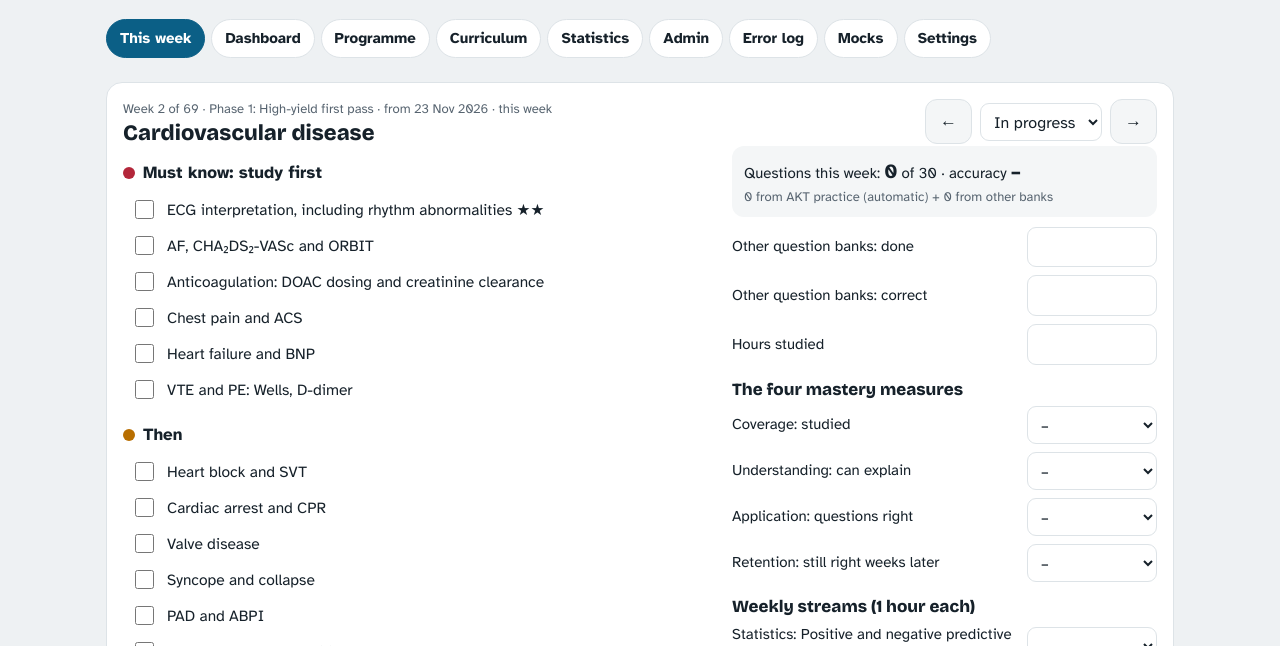
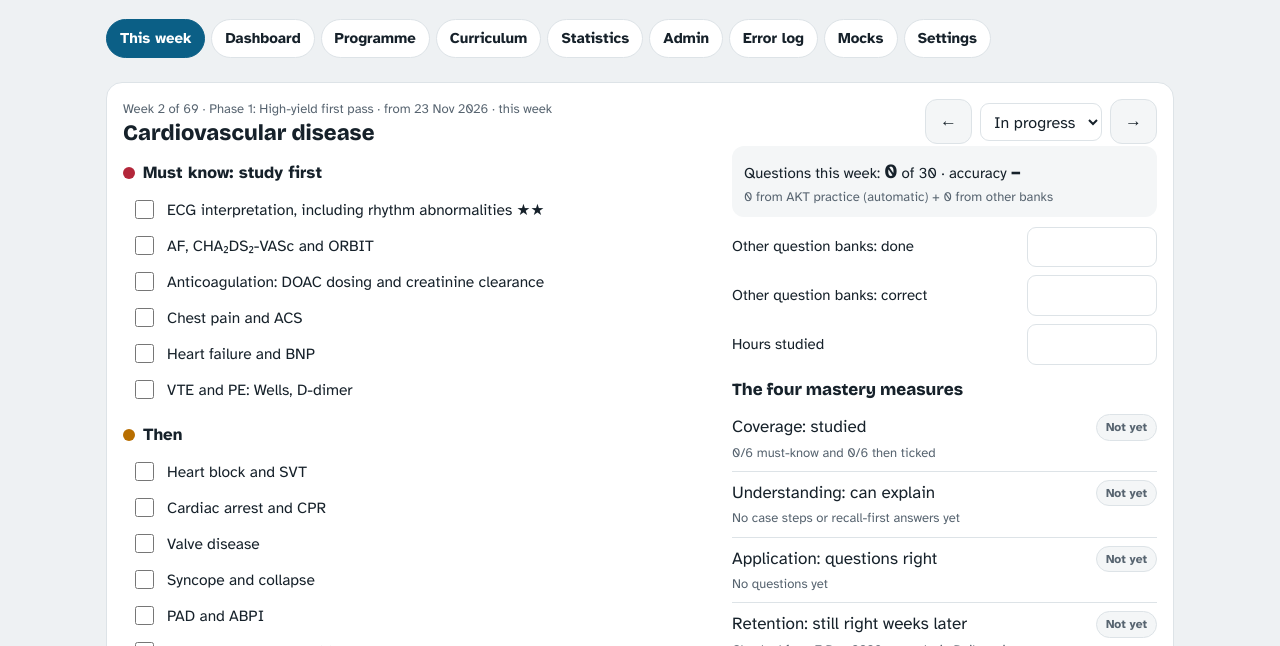
Before and after one commit to perespinaware/core-gp-notes, a plain HTML site: page programme/index.html in a window 1280 px wide. Shown: the part 154-800 px from the top of the page. Drawn offline with nearby package versions, Linux system fonts and the light colour scheme.

Commit message:
AKT Programme: automatic mastery measures (coverage, understanding, application, retention)
Co-Authored-By: Claude Opus 5.5 <noreply@anthropic.com>
Claude-Session: https://claude.ai/code/session_017no5aYMztAwGfDHqf1qjqY

```diff
--- a/programme/index.html
+++ b/programme/index.html
@@ -65,6 +65,7 @@ tr.click{cursor:pointer}tr.click:hover td{background:var(--soft)}
 .note{font-size:13px;color:var(--mut)}
 .pass{display:inline-block;min-width:34px;text-align:center;font-size:12px;font-weight:700;padding:3px 6px;border-radius:7px;border:1px solid var(--line);color:var(--mut);background:var(--soft)}
 .pass.d{background:var(--ok);border-color:var(--teal);color:var(--teal)}.pass.p{border-color:var(--amber);color:var(--amber)}
+.meas{display:grid;grid-template-columns:1fr auto;gap:2px 10px;align-items:center;padding:8px 0;border-bottom:1px solid var(--line)}.meas .note{grid-column:1/-1;margin:0}
 .conf{display:flex;gap:3px;align-items:center}.conf i{width:12px;height:12px;border-radius:3px;background:var(--soft);border:1px solid var(--line)}
 .conf i.on.l1,.conf i.on.l2{background:var(--red);border-color:var(--red)}.conf i.on.l3{background:var(--amber);border-color:var(--amber)}.conf i.on.l4,.conf i.on.l5{background:var(--teal);border-color:var(--teal)}
 .conf b{margin-left:6px;font-size:15px}
@@ -102,7 +103,29 @@ const auto=n=>{const a=wkStart(n).getTime(),b=a+7*DAY,L=practice.log.filter(x=>x
 const qs=n=>{const a=auto(n),w=W(n);return {q:a.q+(+w.oq||0),c:a.c+(+w.oc||0),a}};
 const pct=x=>x===null||isNaN(x)?"–":Math.round(x*100)+"%";
 const mscore=v=>v==="Yes"?1:v==="Partial"?0.5:0;
-const mastery=n=>{const m=W(n).m||[];return m.reduce((s,v)=>s+mscore(v),0)/4};
+/* The four mastery measures, worked out from what you do. A value you set before this change is kept only where there is no evidence yet. */
+const RET_GAP=7*DAY;
+function meas(n){const i=info(n),w=W(n),old=w.m||[],a=wkStart(n).getTime(),b=a+7*DAY,out=[];
+ const L=practice.log.filter(x=>x.t>=a&&x.t<b),q=qs(n);
+ // 1 Coverage: the must-know and then lists you've ticked (revision weeks: questions done)
+ const tk=w.ticks||{};let v="",why="";
+ if(i.must.length){const mD=i.must.filter((x,k)=>tk["m"+k]).length,tD=i.then.filter((x,k)=>tk["t"+k]).length,tot=i.must.length+i.then.length;
+  v=mD===i.must.length&&tD===i.then.length?"Yes":(mD===i.must.length||(mD+tD)>=tot/2)?"Partial":"";why=`${mD}/${i.must.length} must-know and ${tD}/${i.then.length} then ticked`}
+ else{v=q.q>=i.q?"Yes":q.q>=i.q/2?"Partial":"";why=`${q.q} of ${i.q} revision questions`}
+ out.push({v,why});
+ // 2 Understanding: reasoning answers (case steps, and questions answered with recall first)
+ const U=L.filter(x=>x.r||String(x.id).startsWith("case-")),uc=U.filter(x=>x.ok).length,ua=U.length?uc/U.length:0;
+ out.push({v:U.length>=10&&ua>=.7?"Yes":U.length>=5&&ua>=.5?"Partial":"",why:U.length?`${U.length} reasoning answers (cases, recall first), ${pct(ua)} right`:"No case steps or recall-first answers yet"});
+ // 3 Application: all questions this week against your target
+ const acc=q.q?q.c/q.q:0,need=Math.min(40,i.q);
+ out.push({v:q.q>=need&&acc>=S.target?"Yes":q.q>=10&&acc>=.6?"Partial":"",why:q.q?`${q.q} questions, ${pct(acc)} right (Yes needs ${need}+ at ${pct(S.target)})`:"No questions yet"});
+ // 4 Retention: questions first met this week, answered again at least 7 days later
+ const first={};practice.log.forEach(x=>{if(first[x.id]===undefined)first[x.id]=x.t});
+ const R=practice.log.filter(x=>first[x.id]>=a&&first[x.id]<b&&x.t-first[x.id]>=RET_GAP),rc=R.filter(x=>x.ok).length,ra=R.length?rc/R.length:0;
+ out.push({v:R.length>=10&&ra>=.8?"Yes":R.length>=5&&ra>=.6?"Partial":"",why:R.length?`${R.length} re-answered 7+ days later, ${pct(ra)} right`:(Date.now()<b+RET_GAP?"Checked from "+fmt(new Date(b+RET_GAP))+" onwards, in Daily review":"No re-answers yet: do Daily review")});
+ out.forEach((o,k)=>{if(!o.v&&old[k]&&!(k===0?i.must.some((x,j)=>tk["m"+j]):k===1?U.length:k===2?q.q:R.length)){o.v=old[k];o.why="Entered by you before measures became automatic"}});
+ return out}
+const mastery=n=>meas(n).reduce((s,o)=>s+mscore(o.v),0)/4;
 const statusTag=s=>`<span class="tag ${s==="Done"?"done":s==="In progress"?"prog":""}">${esc(s||"Not started")}</span>`;
 const TABS=[["week","This week"],["dash","Dashboard"],["plan","Programme"],["curric","Curriculum"],["stats","Statistics"],["admin","Admin"],["errors","Error log"],["mocks","Mocks"],["settings","Settings"]];
 let view=null;
@@ -129,19 +152,20 @@ function weekView(n){const i=info(n),w=W(n),q=qs(n),cw=curWeek();
   <div class="field"><label for="oc">Other question banks: correct</label><input id="oc" type="number" min="0" value="${w.oc??""}"></div>
   <div class="field"><label for="hours">Hours studied</label><input id="hours" type="number" min="0" step="0.5" value="${w.hours??""}"></div>
   <h3>The four mastery measures</h3>
-  ${MEAS.map((m,k)=>`<div class="field"><label for="m${k}">${m}</label><select id="m${k}">${["","Partial","Yes"].map(v=>`<option value="${v}" ${(w.m||[])[k]===v?"selected":""}>${v||"–"}</option>`).join("")}</select></div>`).join("")}
+  ${meas(n).map((o,k)=>`<div class="meas"><span>${MEAS[k]}</span><span class="tag ${o.v==="Yes"?"done":o.v==="Partial"?"prog":""}">${o.v||"Not yet"}</span><div class="note">${esc(o.why)}</div></div>`).join("")}
+  <p class="note">These fill in automatically. Tick the lists to show coverage. Do cases or turn on recall first for understanding. Answer questions for application. Daily review brings questions back after a week for retention.</p>
   <h3>Weekly streams (1 hour each)</h3>
   <div class="field"><label for="sst">Statistics: ${esc(st?st[0]:"all done")}</label><select id="sst">${["","Partial","Yes"].map(v=>`<option value="${v}" ${w.stats===v?"selected":""}>${v||"–"}</option>`).join("")}</select></div>
   <div class="field"><label for="ast">Admin: ${esc(ad?ad[0]:"all done")}</label><select id="ast">${["","Partial","Yes"].map(v=>`<option value="${v}" ${w.admin===v?"selected":""}>${v||"–"}</option>`).join("")}</select></div>
   <label class="note" for="wnotes">Notes</label><textarea id="wnotes">${esc(w.notes||"")}</textarea>
   <div class="row" style="margin-top:10px"><a class="btn" href="../akt/">Practise in AKT practice</a><a class="btn ghost" href="../blueprint/">Blueprint</a></div>
  </div></div></div>`;
- const up=()=>{w.status=$("status").value;w.oq=$("oq").value;w.oc=$("oc").value;w.hours=$("hours").value;w.m=[0,1,2,3].map(k=>$("m"+k).value);w.stats=$("sst").value;w.admin=$("ast").value;w.notes=$("wnotes").value;
+ const up=()=>{w.status=$("status").value;w.oq=$("oq").value;w.oc=$("oc").value;w.hours=$("hours").value;w.stats=$("sst").value;w.admin=$("ast").value;w.notes=$("wnotes").value;
   if(w.stats==="Yes"&&st&&S.stats[st[0]]!=="Done"){S.stats[st[0]]="Done"}if(w.admin==="Yes"&&ad&&S.admin[ad[0]]!=="Done"){S.admin[ad[0]]="Done"}save()};
- ["status","oq","oc","hours","m0","m1","m2","m3","sst","ast","wnotes"].forEach(id=>$(id).onchange=()=>{up();if(["status","oq","oc","sst","ast"].includes(id))weekView(n)});
+ ["status","oq","oc","hours","sst","ast","wnotes"].forEach(id=>$(id).onchange=()=>{up();if(["status","oq","oc","sst","ast"].includes(id))weekView(n)});
  document.querySelectorAll("[data-t]").forEach(c=>c.onchange=()=>{w.ticks=w.ticks||{};w.ticks[c.dataset.t]=c.checked;
   const total=i.must.length+i.then.length,done=Object.entries(w.ticks).filter(([k,v])=>v&&(k[0]==="m"||k[0]==="t")).length;if(done&&(!w.status||w.status==="Not started"))w.status="In progress";
-  if(i.must.every((x,k)=>w.ticks["m"+k])&&!(w.m||[])[0]){w.m=w.m||["","","",""];w.m[0]=i.then.every((x,k)=>w.ticks["t"+k])?"Yes":"Partial"}save();if(!$("status").value||$("status").value!==w.status)weekView(n)})}
+  save();weekView(n)})}
 
 /* ---------- dashboard ---------- */
 function dash(){const cw=curWeek(),done=Object.entries(S.weeks).filter(([k,v])=>v.status==="Done").length;
@@ -149,7 +173,7 @@ function dash(){const cw=curWeek(),done=Object.entries(S.weeks).filter(([k,v])=>
  const weeksLeft=Math.max(0,Math.ceil((new Date(S.exam+"T00:00:00")-Date.now())/7/DAY));
  const rows=PHASES.map(p=>{let wd=0,qt=0,qd=0,qc=0,h=0;for(let n=p.weeks[0];n<=p.weeks[1];n++){const w=W(n),q=qs(n);if(w.status==="Done")wd++;qt+=info(n).q;qd+=q.q;qc+=q.c;h+=+w.hours||0}return {p,wd,tot:p.weeks[1]-p.weeks[0]+1,qt,qd,qc,h}});
  const all=rows.reduce((a,r)=>({wd:a.wd+r.wd,tot:a.tot+r.tot,qt:a.qt+r.qt,qd:a.qd+r.qd,qc:a.qc+r.qc,h:a.h+r.h}),{wd:0,tot:0,qt:0,qd:0,qc:0,h:0});
- const ms=[0,1,2,3].map(k=>{let s=0;for(let n=1;n<=69;n++)s+=mscore((W(n).m||[])[k]);return s/69});
+ const ms=[0,1,2,3].map(k=>{let s=0;for(let n=1;n<=69;n++)s+=mscore(meas(n)[k].v);return s/69});
  const sd=STATS.filter(([n])=>S.stats[n]==="Done").length,ad=ADMIN.filter(([n])=>S.admin[n]==="Done").length;
  const openErr=S.errors.filter(e=>e.status!=="Resolved").length,mk=allMocks();
  $("app").innerHTML=`<div class="kpis"><div class="kpi"><b>${cw||"–"}</b><span>current week of 69</span></div><div class="kpi"><b>${weeksLeft}</b><span>weeks until the exam</span></div><div class="kpi"><b>${pct(all.wd/69)}</b><span>${all.wd} weeks done</span></div><div class="kpi"><b style="color:${behind?"var(--red)":"var(--teal)"}">${behind?behind+" behind":"On track"}</b><span>schedule</span></div></div>
@@ -183,7 +207,7 @@ function passOf(c,k){const m=c[3],weeks=m["p"+k]||[];
 function guideConf(i){const c=CURRIC[i],m=c[3],themes=new Set(GUIDE_TOPICS[i+1]||[]);
  const L=practice.log.filter(x=>themes.has(x.theme)).slice(-30);let q=L.length,k=L.filter(x=>x.ok).length;
  const wks=[...(m.p1||[]),...(m.p2||[]),...(m.p3||[]),...(m.p4||[])];let oq=0,oc=0,ms=[],ret=0;
- wks.forEach(n=>{const w=S.weeks[n];if(!w)return;oq+=+w.oq||0;oc+=+w.oc||0;const mm=w.m||[];if(mm.some(Boolean)){ms.push(mastery(n));if(mm[3]==="Yes")ret++}});
+ wks.forEach(n=>{const w=S.weeks[n];if(!w)return;oq+=+w.oq||0;oc+=+w.oc||0;const mm=meas(n);if(mm.some(o=>o.v)){ms.push(mastery(n));if(mm[3].v==="Yes")ret++}});
  q+=oq;k+=oc;
  if(q>=10){const a=k/q;let lv=a>=.85?5:a>=.75?4:a>=.65?3:a>=.5?2:1;if(lv===5&&!ret&&q<40)lv=4;return {lv,why:`${q} questions, ${Math.round(a*100)}% correct${lv===4&&a>=.85?" (5 needs retention or 40+ questions)":""}`}}
  if(ms.length){const avg=ms.reduce((s,x)=>s+x,0)/ms.length;return {lv:Math.max(1,Math.min(3,1+Math.round(avg*2))),why:`From your mastery ratings; ${q?q+" questions so far, ":""}answer 10+ questions for a full score`}}
@@ -197,7 +221,7 @@ function curric(){const P=["First pass","Depth","Consolidation","Exam revision"]
  $("app").innerHTML=`<div class="kpis"><div class="kpi"><b>${pct(pc)}</b><span>curriculum completion, all passes</span></div><div class="kpi"><b>${first}/32</b><span>topic guides: first pass done</span></div><div class="kpi"><b>${CURRIC.filter(c=>[1,2,3,4].every(k=>["Done","–"].includes(passOf(c,k)))).length}/32</b><span>all four passes complete</span></div><div class="kpi"><b>${(()=>{const v=CURRIC.map((c,i)=>guideConf(i).lv).filter(Boolean);return v.length?(v.reduce((a,b)=>a+b,0)/v.length).toFixed(1)+" /5":"–"})()}</b><span>average confidence (${CURRIC.map((c,i)=>guideConf(i).lv).filter(Boolean).length} guides rated)</span></div></div>
  <div class="card"><h2>RCGP curriculum: 32 topic guides</h2><p class="note" style="margin-top:0">Every guide is covered by the programme. The passes fill in automatically from the weeks and streams mapped to each guide: Done when all of them are done, Part when some are started. The high-yield order decides when you study each guide, not whether you do.</p>
  <div class="scroll"><table><thead><tr><th class="n">#</th><th>Topic guide</th>${P.map((p,k)=>`<th class="n">${k+1}. ${p}</th>`).join("")}<th class="hm">Confidence (automatic)</th></tr></thead><tbody>${rows}</tbody></table></div>
- <p class="note"><b>Confidence</b> fills in from your performance: your last 30 answers in AKT practice, lesson quizzes and cases for that guide, plus questions you log from other banks in its weeks. 1 = under 50% correct, 2 = 50–64%, 3 = 65–74%, 4 = 75–84%, 5 = 85% or more with retention confirmed or 40+ questions. With fewer than 10 questions it uses your mastery ratings, up to 3.</p>
+ <p class="note"><b>Confidence</b> fills in from your performance: your last 30 answers in AKT practice, lesson quizzes and cases for that guide, plus questions you log from other banks in its weeks. 1 = under 50% correct, 2 = 50–64%, 3 = 65–74%, 4 = 75–84%, 5 = 85% or more with retention at Yes in one of its weeks, or 40+ questions. With fewer than 10 questions it uses your mastery ratings, up to 3.</p>
  <p class="note">Phase 2 has no separate pass for the professional guides covered only by the statistics or admin streams; they're revisited in Phases 3 and 4 (set those on the Statistics and Admin tabs).</p></div>`;
 }
 
```
Also changed, not shown: akt/index.html (+1 -1 lines).
